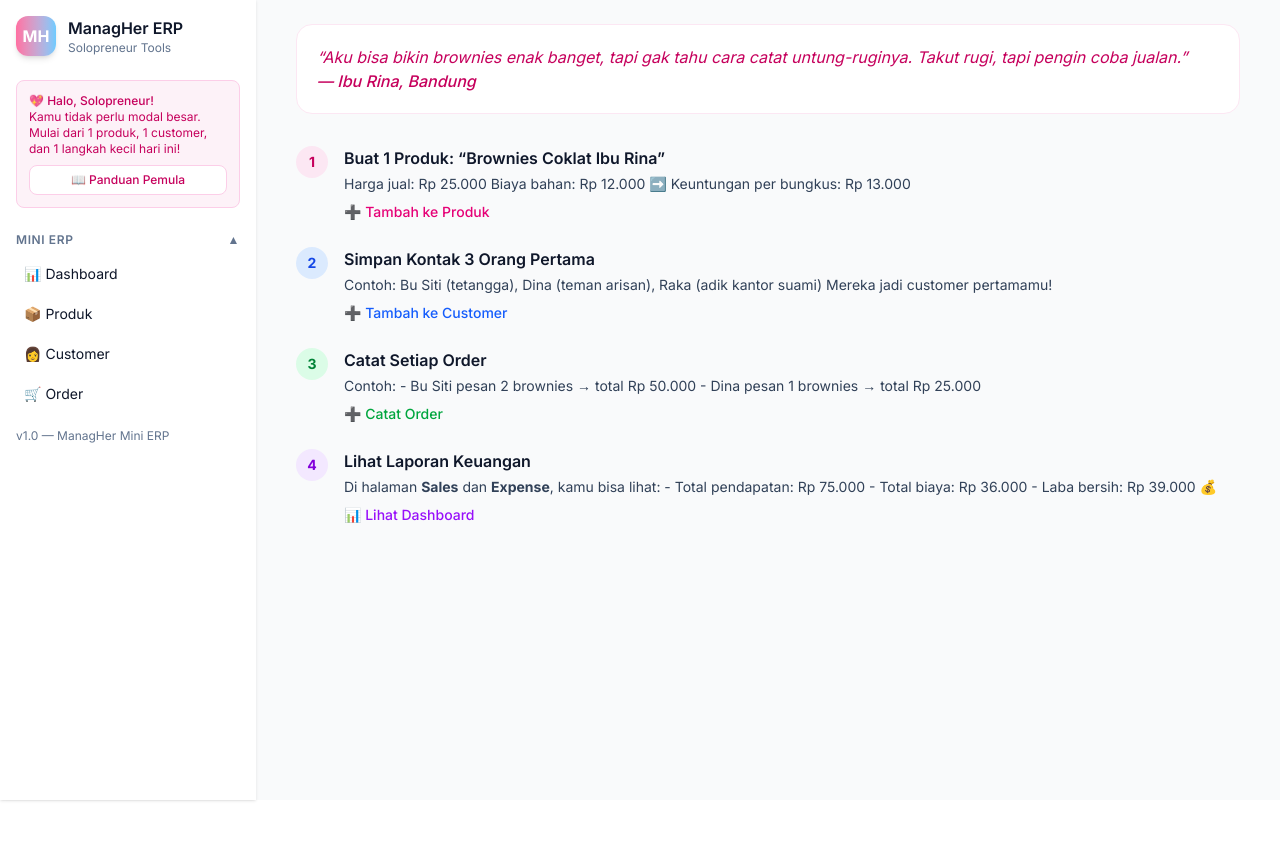
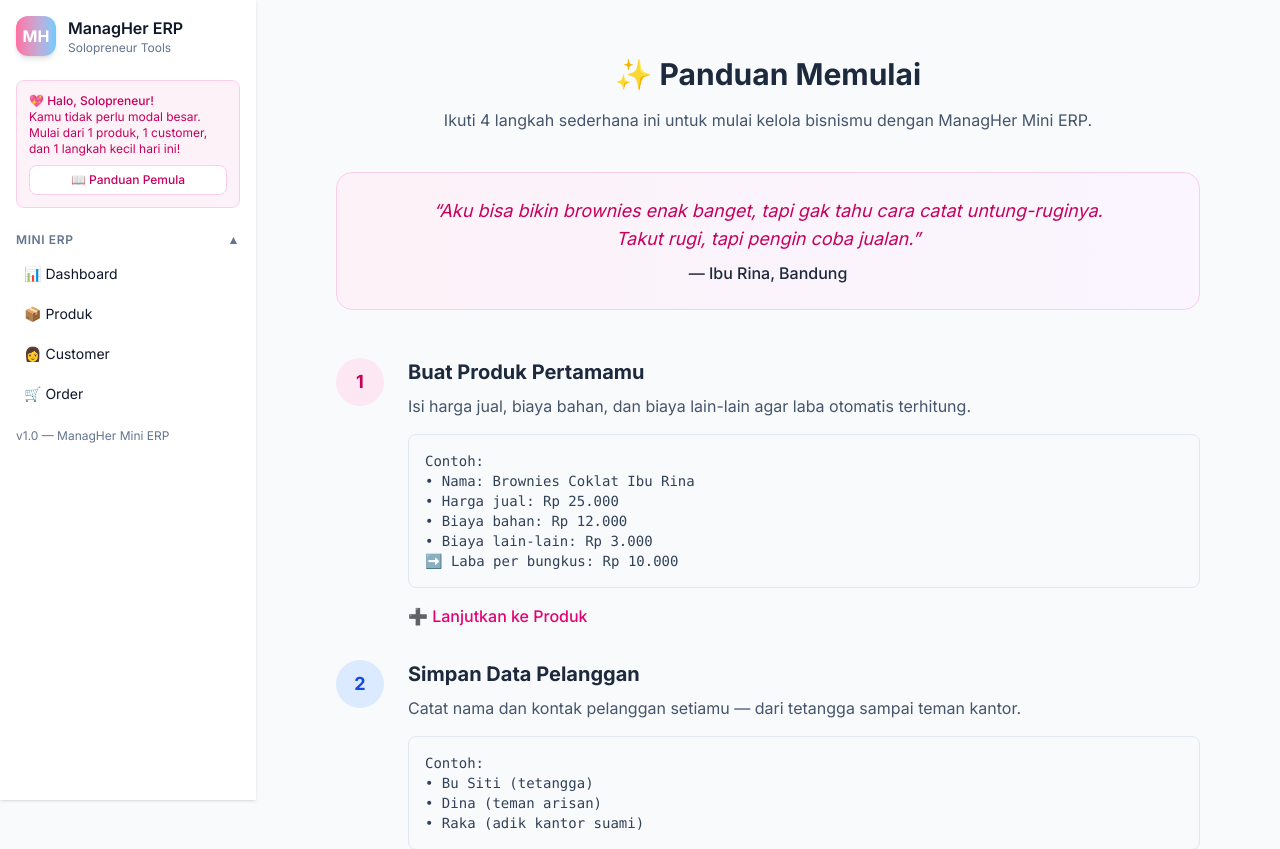
Before and after one commit to dwikarunia0001/managher-mini-erp-nextjs-pi25, a Next.js app: page /erp/guide in a window 1280 px wide. Shown: the top 849 px of the page. Before the commit the page ends 800 px from the top, so only its background shows below. Built offline with nearby package versions, Linux system fonts and the light colour scheme.

Commit message:
adjust style Guide page

```diff
--- a/src/app/erp/guide/page.js
+++ b/src/app/erp/guide/page.js
@@ -4,80 +4,97 @@ import Link from 'next/link';
 
 export default function GuidePage() {
   return (
-    <div className="max-w-7xl mx-auto px-4">
-      {/* Studi Kasus */}
-      <div className="bg-white p-5 rounded-2xl border border-pink-100 mb-8">
-        <p className="text-pink-700 italic">
-          “Aku bisa bikin brownies enak banget, tapi gak tahu cara catat untung-ruginya. Takut rugi, tapi pengin coba jualan.”
-          <br />
-          <span className="font-medium">— Ibu Rina, Bandung</span>
+    <div className="max-w-4xl mx-auto px-4 py-8">
+      {/* Header */}
+      <div className="text-center mb-10">
+        <h1 className="text-3xl font-bold text-slate-800 mb-4">✨ Panduan Memulai</h1>
+        <p className="text-slate-600 max-w-2xl mx-auto">
+          Ikuti 4 langkah sederhana ini untuk mulai kelola bisnismu dengan ManagHer Mini ERP.
         </p>
       </div>
 
-      {/* Langkah-Langkah Sederhana */}
-      <div className="space-y-6">
-        {/* Langkah 1 */}
-        <div className="flex items-start gap-4">
-          <div className="w-8 h-8 rounded-full bg-pink-100 text-pink-700 flex items-center justify-center font-bold text-sm">1</div>
-          <div>
-            <h2 className="font-semibold">Buat 1 Produk: “Brownies Coklat Ibu Rina”</h2>
-            <p className="text-slate-700 text-sm mt-1">
-              Harga jual: Rp 25.000
-              Biaya bahan: Rp 12.000
-              ➡️ Keuntungan per bungkus: Rp 13.000
+      {/* Studi Kasus */}
+      <div className="bg-gradient-to-r from-pink-50 to-purple-50 border border-pink-200 rounded-2xl p-6 mb-12 text-center">
+        <p className="text-pink-700 italic text-lg max-w-2xl mx-auto">
+          “Aku bisa bikin brownies enak banget, tapi gak tahu cara catat untung-ruginya. Takut rugi, tapi pengin coba jualan.”
         </p>
-            <Link href="/erp/products" className="mt-2 inline-block text-pink-600 hover:text-pink-800 text-sm font-medium">
-              ➕ Tambah ke Produk
+        <p className="font-medium mt-2 text-slate-800">— Ibu Rina, Bandung</p>
+      </div>
+
+      {/* Langkah-Langkah */}
+      <div className="space-y-8">
+        {[
+          {
+            step: 1,
+            title: "Buat Produk Pertamamu",
+            desc: "Isi harga jual, biaya bahan, dan biaya lain-lain agar laba otomatis terhitung.",
+            example: "Contoh:\n• Nama: Brownies Coklat Ibu Rina\n• Harga jual: Rp 25.000\n• Biaya bahan: Rp 12.000\n• Biaya lain-lain: Rp 3.000\n➡️ Laba per bungkus: Rp 10.000",
+            color: "pink",
+            href: "/erp/products",
+            cta: "Produk"
+          },
+          {
+            step: 2,
+            title: "Simpan Data Pelanggan",
+            desc: "Catat nama dan kontak pelanggan setiamu — dari tetangga sampai teman kantor.",
+            example: "Contoh:\n• Bu Siti (tetangga)\n• Dina (teman arisan)\n• Raka (adik kantor suami)",
+            color: "blue",
+            href: "/erp/customers",
+            cta: "Customer"
+          },
+          {
+            step: 3,
+            title: "Catat Setiap Order",
+            desc: "Buat order baru setiap ada yang beli. Jangan lupa ubah status ke “Selesai” setelah dikirim!",
+            example: "Contoh:\n• Bu Siti pesan 2 brownies → total Rp 50.000\n• Dina pesan 1 brownies → total Rp 25.000",
+            color: "green",
+            href: "/erp/orders",
+            cta: "Order"
+          },
+          {
+            step: 4,
+            title: "Lihat Laba Bersih di Dashboard",
+            desc: "Semua data otomatis terhitung: pendapatan, pengeluaran, dan laba/rugi.",
+            example: "Contoh:\n• Total pendapatan: Rp 75.000\n• Total biaya produksi: Rp 45.000\n• Laba bersih: Rp 30.000 💰",
+            color: "purple",
+            href: "/erp/dashboard",
+            cta: "Laba & Rugi"
+          }
+        ].map((step, idx) => (
+          <div key={idx} className="flex flex-col md:flex-row gap-6 items-start">
+            <div className={`w-12 h-12 rounded-full bg-${step.color}-100 text-${step.color}-700 flex items-center justify-center font-bold text-lg flex-shrink-0`}>
+              {step.step}
+            </div>
+            <div className="flex-1">
+              <h2 className="text-xl font-bold text-slate-800 mb-2">{step.title}</h2>
+              <p className="text-slate-600 mb-4">{step.desc}</p>
+              <pre className="bg-slate-50 p-4 rounded-lg text-sm text-slate-700 whitespace-pre-wrap mb-4 border border-slate-200">
+                {step.example}
+              </pre>
+                <Link
+                  href={step.href}
+                  className={`inline-flex items-center gap-1 text-${step.color}-600 hover:text-${step.color}-800 font-medium`}
+                >
+                  ➕ Lanjutkan ke {step.cta}
                 </Link>
             </div>
           </div>
-
-        {/* Langkah 2 */}
-        <div className="flex items-start gap-4">
-          <div className="w-8 h-8 rounded-full bg-blue-100 text-blue-700 flex items-center justify-center font-bold text-sm">2</div>
-          <div>
-            <h2 className="font-semibold">Simpan Kontak 3 Orang Pertama</h2>
-            <p className="text-slate-700 text-sm mt-1">
-              Contoh: Bu Siti (tetangga), Dina (teman arisan), Raka (adik kantor suami)
-              Mereka jadi customer pertamamu!
-            </p>
-            <Link href="/erp/customers" className="mt-2 inline-block text-blue-600 hover:text-blue-800 text-sm font-medium">
-              ➕ Tambah ke Customer
-            </Link>
-          </div>
+        ))}
       </div>
 
-        {/* Langkah 3 */}
-        <div className="flex items-start gap-4">
-          <div className="w-8 h-8 rounded-full bg-green-100 text-green-700 flex items-center justify-center font-bold text-sm">3</div>
-          <div>
-            <h2 className="font-semibold">Catat Setiap Order</h2>
-            <p className="text-slate-700 text-sm mt-1">
-              Contoh:
-              - Bu Siti pesan 2 brownies → total Rp 50.000
-              - Dina pesan 1 brownies → total Rp 25.000
+      {/* CTA Akhir */}
+      <div className="mt-16 text-center">
+        <div className="inline-block bg-emerald-50 border border-emerald-200 rounded-2xl p-6">
+          <h3 className="text-xl font-bold text-emerald-800 mb-2">Kamu Sudah Siap!</h3>
+          <p className="text-emerald-700 mb-4">
+            Tidak perlu jadi akuntan. Cukup jadi dirimu yang jago bikin produk! 💖
           </p>
-            <Link href="/erp/orders" className="mt-2 inline-block text-green-600 hover:text-green-800 text-sm font-medium">
-              ➕ Catat Order
+          <Link
+            href="/erp/dashboard"
+            className="inline-block bg-gradient-to-r from-emerald-500 to-teal-500 text-white px-6 py-3 rounded-lg font-medium shadow-md hover:opacity-90"
+          >
+            📊 Lihat Dashboard Sekarang
           </Link>
-          </div>
-        </div>
-
-        {/* Langkah 4 */}
-        <div className="flex items-start gap-4">
-          <div className="w-8 h-8 rounded-full bg-purple-100 text-purple-700 flex items-center justify-center font-bold text-sm">4</div>
-          <div>
-            <h2 className="font-semibold">Lihat Laporan Keuangan</h2>
-            <p className="text-slate-700 text-sm mt-1">
-              Di halaman <strong>Sales</strong> dan <strong>Expense</strong>, kamu bisa lihat:
-              - Total pendapatan: Rp 75.000
-              - Total biaya: Rp 36.000
-              - Laba bersih: Rp 39.000 💰
-            </p>
-            <Link href="/erp/dashboard" className="mt-2 inline-block text-purple-600 hover:text-purple-800 text-sm font-medium">
-              📊 Lihat Dashboard
-            </Link>
-          </div>
         </div>
       </div>
     </div>
```
Lines whose indentation alone changed are shown as unchanged.
